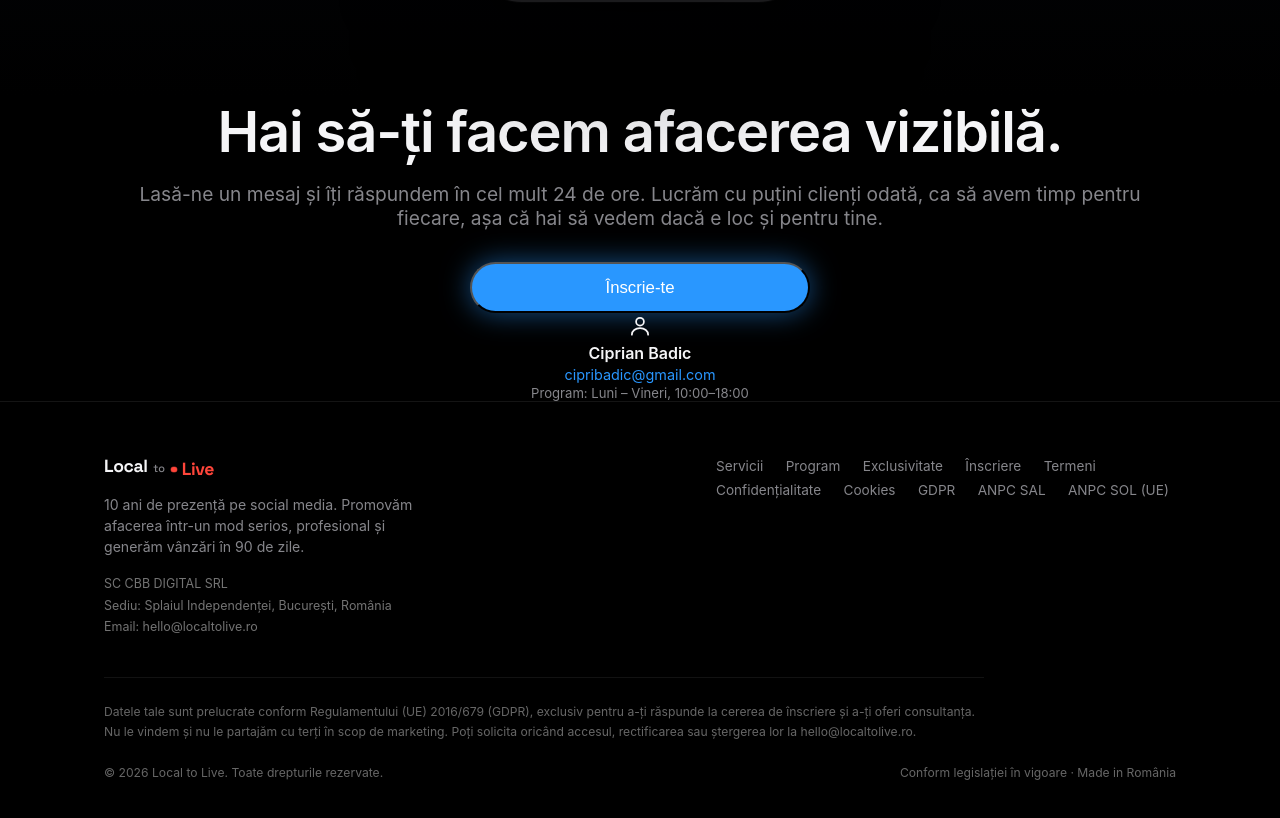
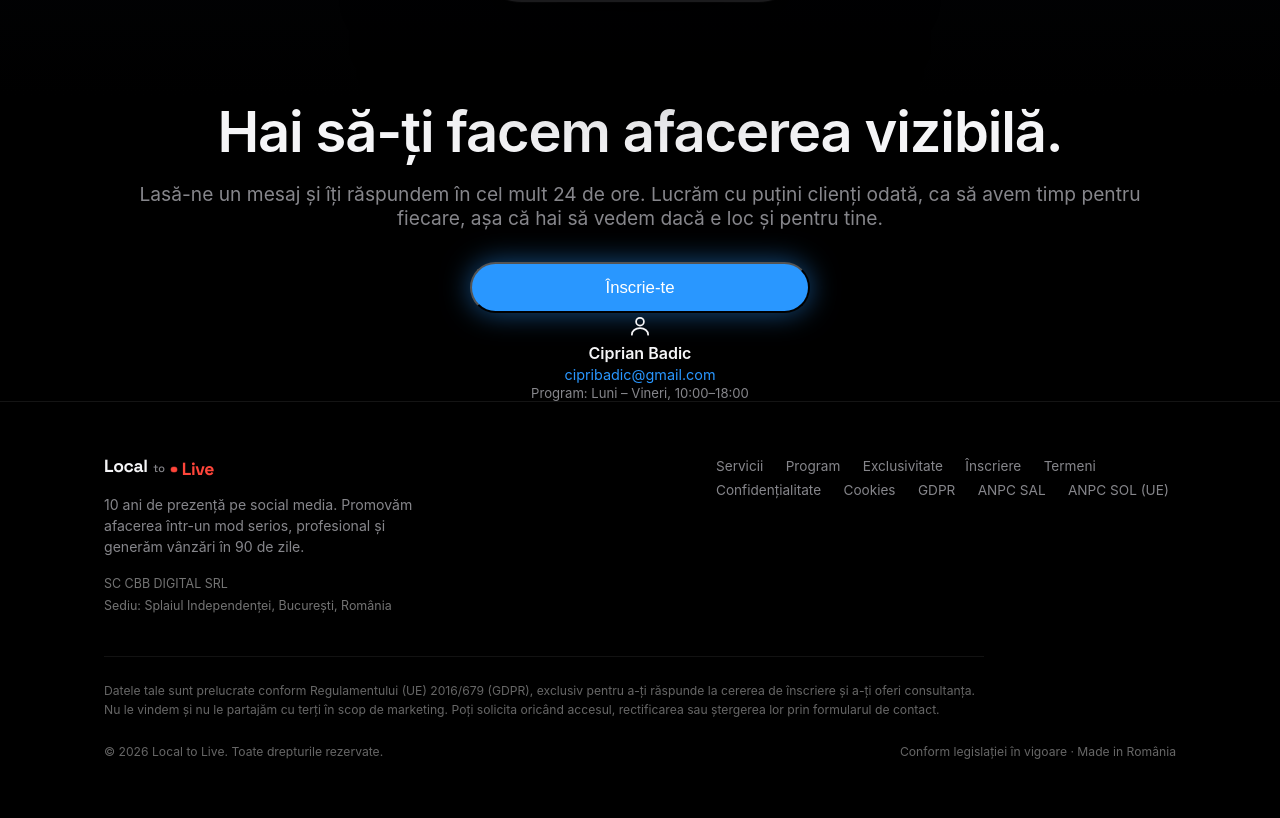
Before and after one commit to cbbdigital/localtolive, a website: page index.html in a window 1280 px wide. Shown: the part 4155-4973 px from the top of the page. Drawn offline with Linux system fonts and the light colour scheme.

Commit message:
Add files via upload

```diff
--- a/index.html
+++ b/index.html
@@ -1588,8 +1588,7 @@ footer { border-top: 1px solid rgba(255,255,255,0.08); padding: 3.5rem 0 2.5rem;
         <p class="footer-tag">10 ani de prezență pe social media. Promovăm afacerea într-un mod serios, profesional și generăm vânzări în 90 de zile.</p>
         <p class="footer-legal-id">
           SC CBB DIGITAL SRL<br>
-          Sediu: Splaiul Independenței, București, România<br>
-          Email: hello@localtolive.ro
+          Sediu: Splaiul Independenței, București, România
         </p>
       </div>
 
@@ -1608,7 +1607,7 @@ footer { border-top: 1px solid rgba(255,255,255,0.08); padding: 3.5rem 0 2.5rem;
     </div>
 
     <p class="footer-gdpr">
-      Datele tale sunt prelucrate conform Regulamentului (UE) 2016/679 (GDPR), exclusiv pentru a-ți răspunde la cererea de înscriere și a-ți oferi consultanța. Nu le vindem și nu le partajăm cu terți în scop de marketing. Poți solicita oricând accesul, rectificarea sau ștergerea lor la hello@localtolive.ro.
+      Datele tale sunt prelucrate conform Regulamentului (UE) 2016/679 (GDPR), exclusiv pentru a-ți răspunde la cererea de înscriere și a-ți oferi consultanța. Nu le vindem și nu le partajăm cu terți în scop de marketing. Poți solicita oricând accesul, rectificarea sau ștergerea lor prin formularul de contact.
     </p>
 
     <div class="footer-bottom">
```
